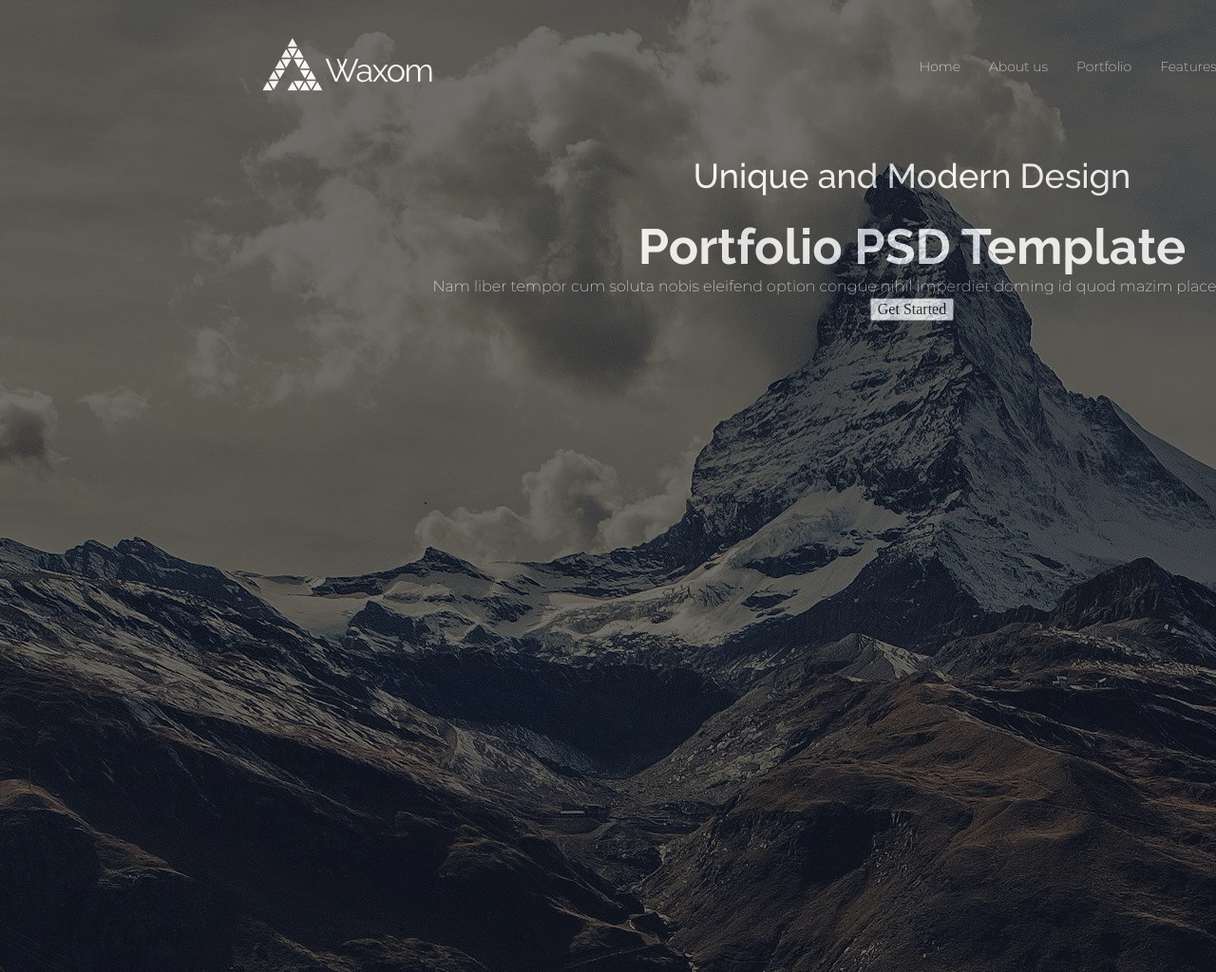
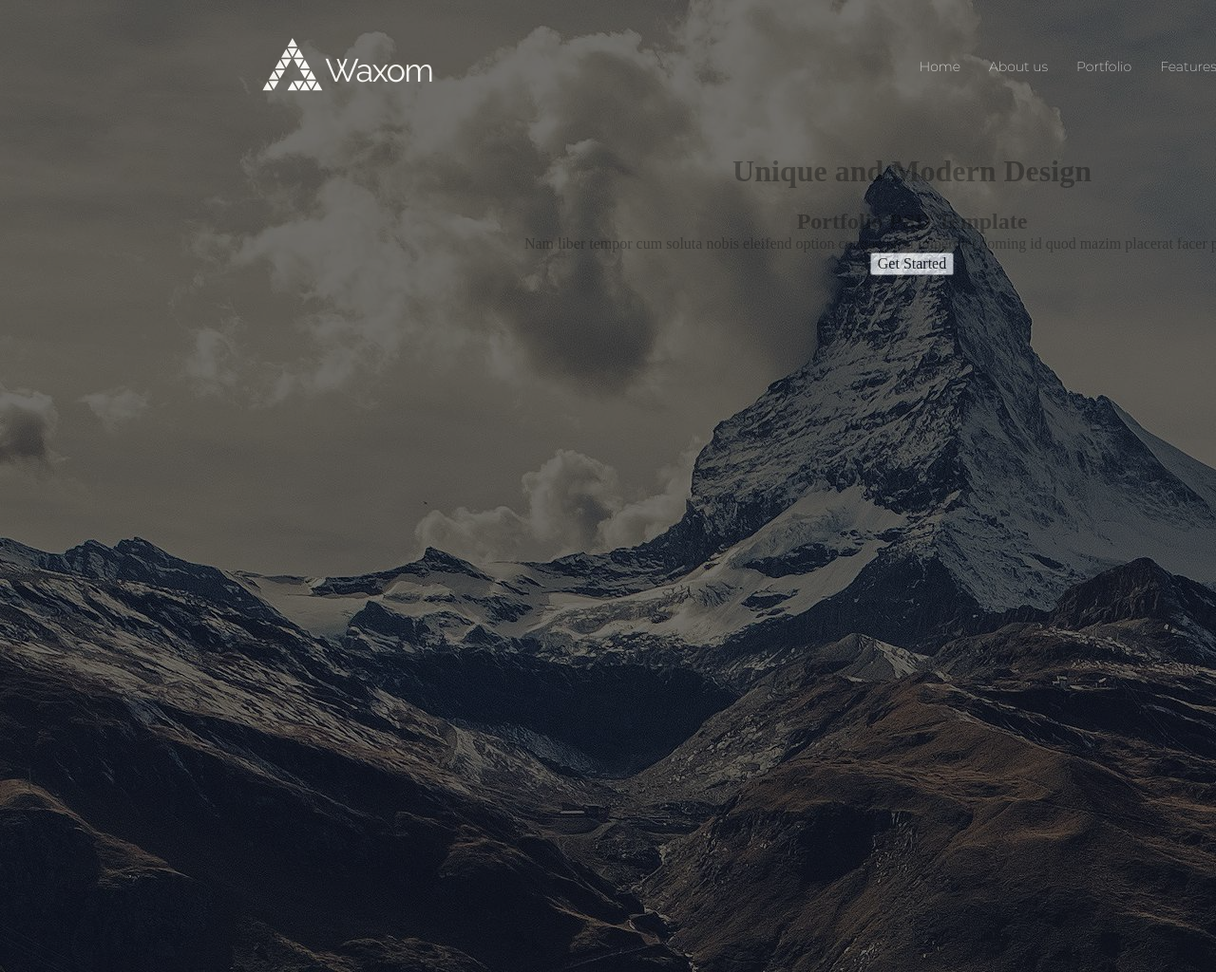
Before and after one commit to yurachampion/final_project_html-csss, a plain HTML site: page index.html in a window 1280 px wide. Shown: the top 1024 px of the page at 95% size. Drawn offline with Linux system fonts and the light colour scheme.

Commit message:
Revert "new style"
This reverts commit bb6904230b5a7e5801aaf989cf29eb83d4b32197.

```diff
--- a/index.html
+++ b/index.html
@@ -60,7 +60,7 @@
                 <div class="slider">
                     <div class="slogan">
                         <h1 class="slogan-design">Unique and Modern Design</h1>
-                        <h2 class="slogan-portfolio">Portfolio PSD Template</h2>
+                        <h2 class="slogan-porfolio">Portfolio PSD Template</h2>
                         <p class="slogan-text">Nam liber tempor cum soluta nobis eleifend option congue nihil imperdiet
                             doming
                             id quod mazim placerat facer possim assum.</p>
--- a/style.css
+++ b/style.css
@@ -124,29 +124,10 @@
 }
 
 .slogan {
+    margin: 0 auto;
     display: flex;
     flex-direction: column;
     align-items: center;
 }
 
-.slogan-design {
-    color: #ffffff;
-    font-family: Raleway;
-    font-size: 36px;
-    font-weight: 500;
-}
-
-.slogan-portfolio {
-    color: #ffffff;
-    font-family: Raleway;
-    font-size: 52px;
-    font-weight: 700;
-}
-
-.slogan-text {
-    color: #ffffff;
-    font-family: Montserrat;
-    font-size: 16px;
-    font-weight: 300;
-    line-height: 24px;
-}
+.slogan {}
```
